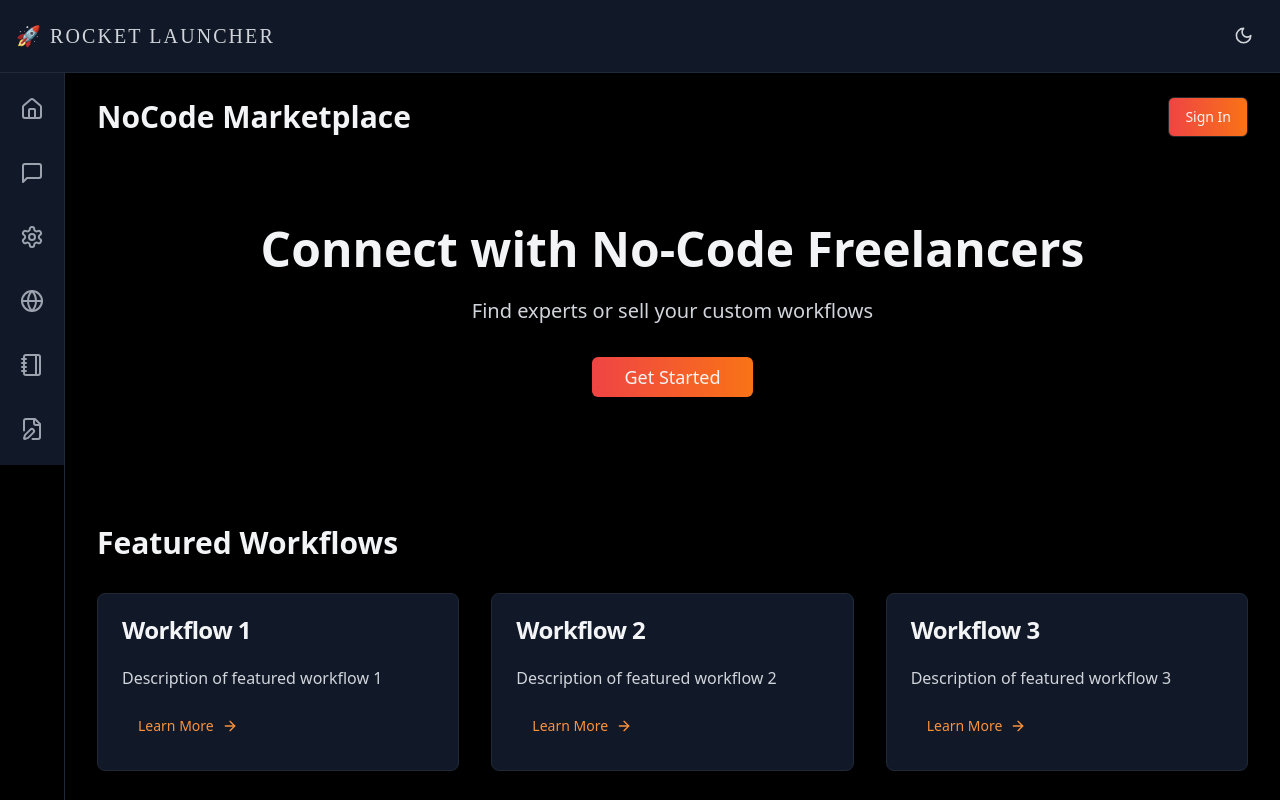
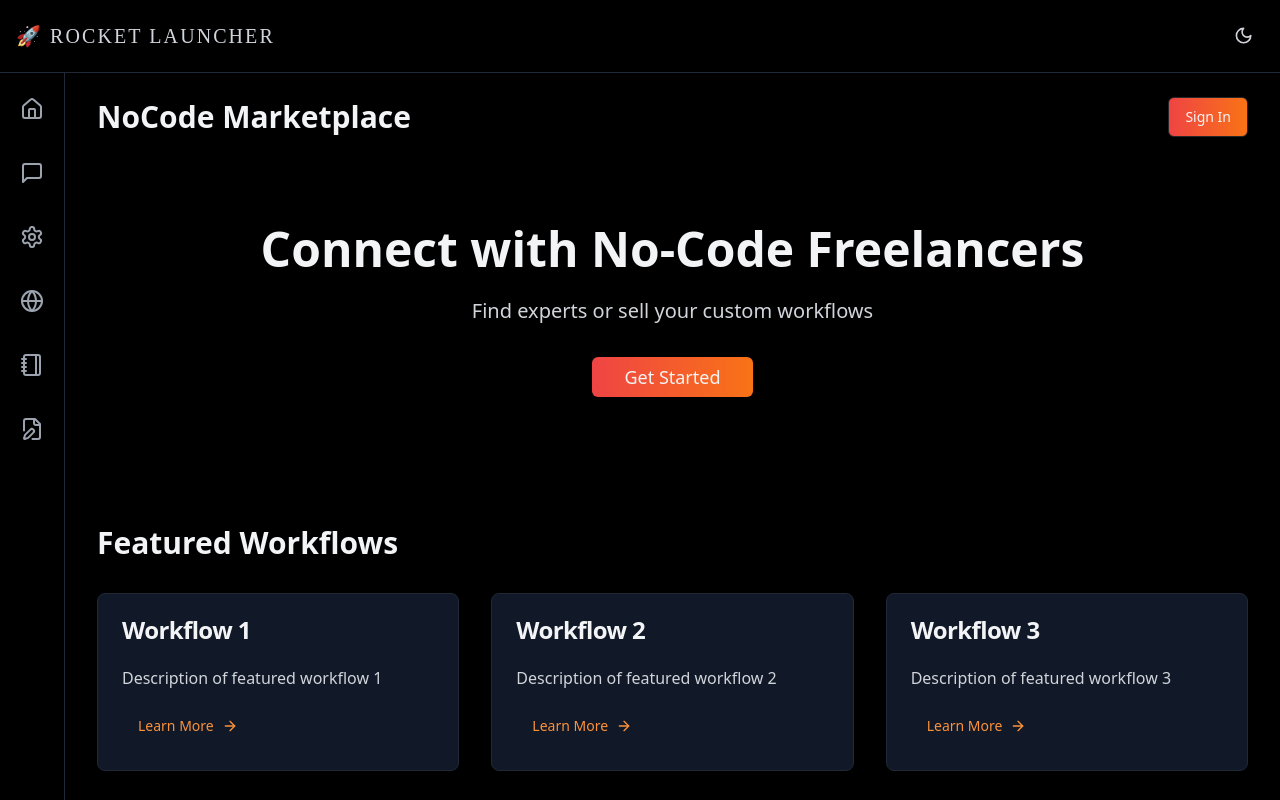
Before and after one commit to mattrob333/RocketLauncher, a React (Vite) app: page / in a window 1280 px wide. Built offline with nearby package versions, Linux system fonts and the light colour scheme; no server answers; the database is empty.

Commit message:
color changes

```diff
--- a/src/App.tsx
+++ b/src/App.tsx
@@ -74,7 +74,7 @@ const AppContent: React.FC = () => {
 
   return (
     <div className="flex flex-col h-screen bg-black text-gray-300">
-      <header className="flex justify-between items-center p-4 bg-gray-900 text-gray-300 border-b border-gray-800">
+      <header className="flex justify-between items-center p-4 bg-black text-gray-300 border-b border-gray-800">
         <div className="flex items-center">
           <span className="text-xl font-['Montserrat'] font-medium tracking-[0.104em] uppercase">
             🚀 Rocket Launcher
--- a/src/components/SideMenu.tsx
+++ b/src/components/SideMenu.tsx
@@ -9,7 +9,7 @@ interface SideMenuProps {
 
 export function SideMenu({ navigate, openNotepad }: SideMenuProps) {
   return (
-    <div className="w-16 bg-gray-900 p-4 flex flex-col items-center space-y-6">
+    <div className="w-16 bg-black p-4 flex flex-col items-center space-y-6">
       <Button
         variant="ghost"
         size="icon"
```
